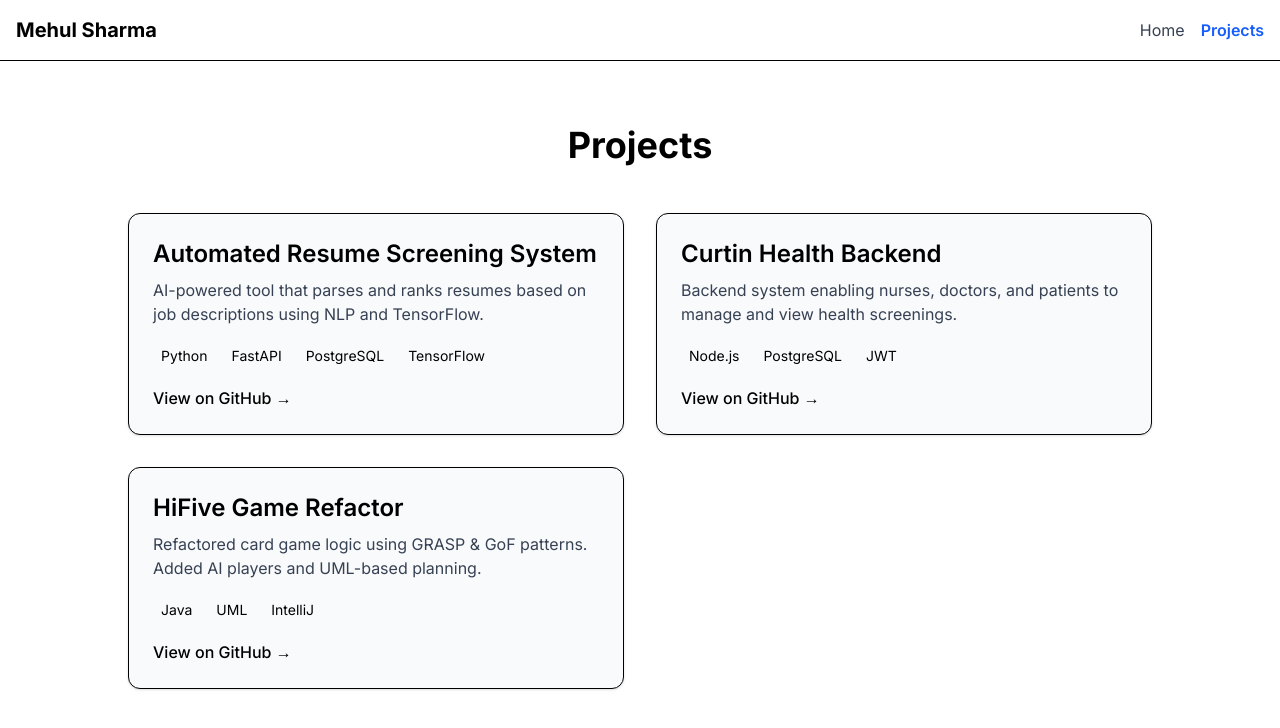
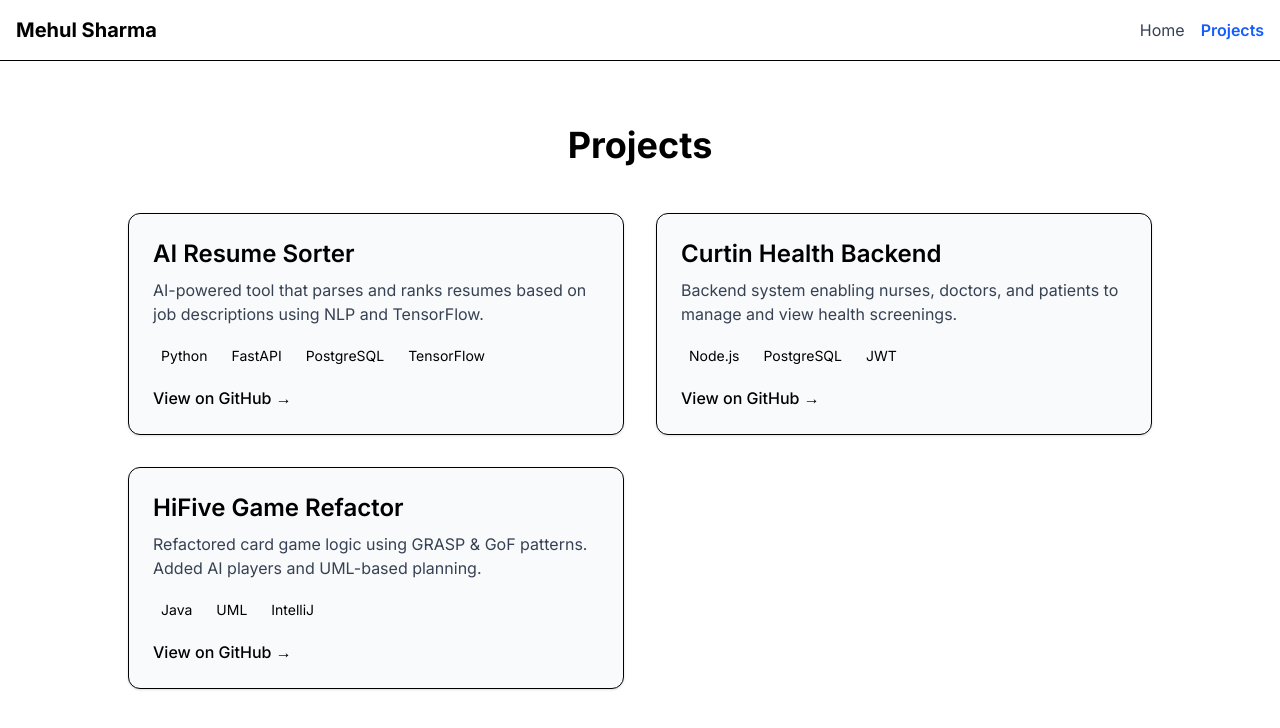
Before and after one commit to BruceWayne733/mehul-portfolio, a Next.js app: page /projects in a window 1280 px wide. Shown: the top 728 px of the page. Built offline with nearby package versions, Linux system fonts and the light colour scheme.

Commit message:
Updating AI project name

```diff
--- a/src/app/projects/page.tsx
+++ b/src/app/projects/page.tsx
@@ -4,11 +4,11 @@ import React from 'react';
 
 const projects = [
   {
-    title: 'Automated Resume Screening System',
+    title: 'AI Resume Sorter',
     description:
       'AI-powered tool that parses and ranks resumes based on job descriptions using NLP and TensorFlow.',
     stack: ['Python', 'FastAPI', 'PostgreSQL', 'TensorFlow'],
-    github: 'https://github.com/mehul/ai-resume-sorter',
+    github: 'https://github.com/BruceWayne733/ai-resume-sorter',
   },
   {
     title: 'Curtin Health Backend',
```
